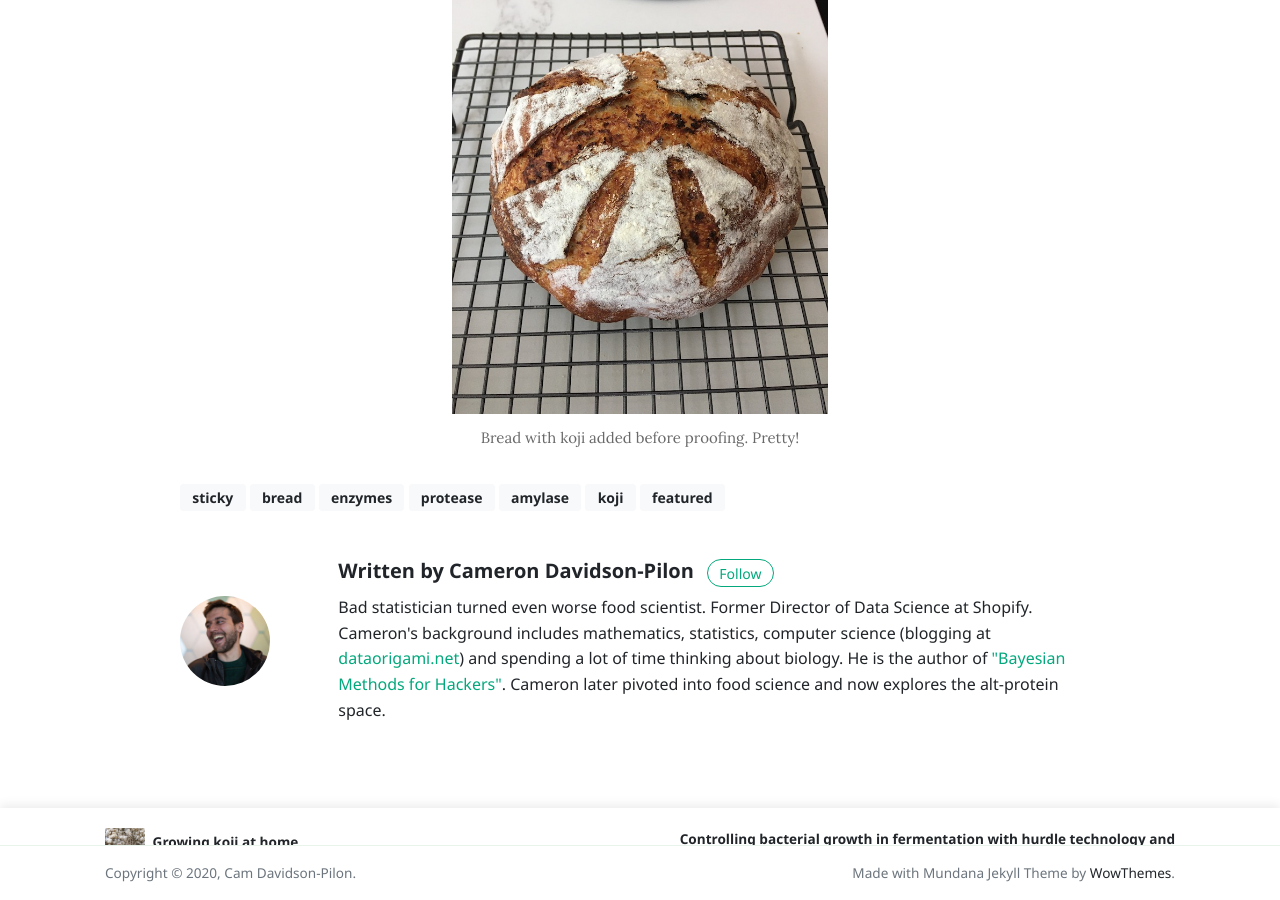
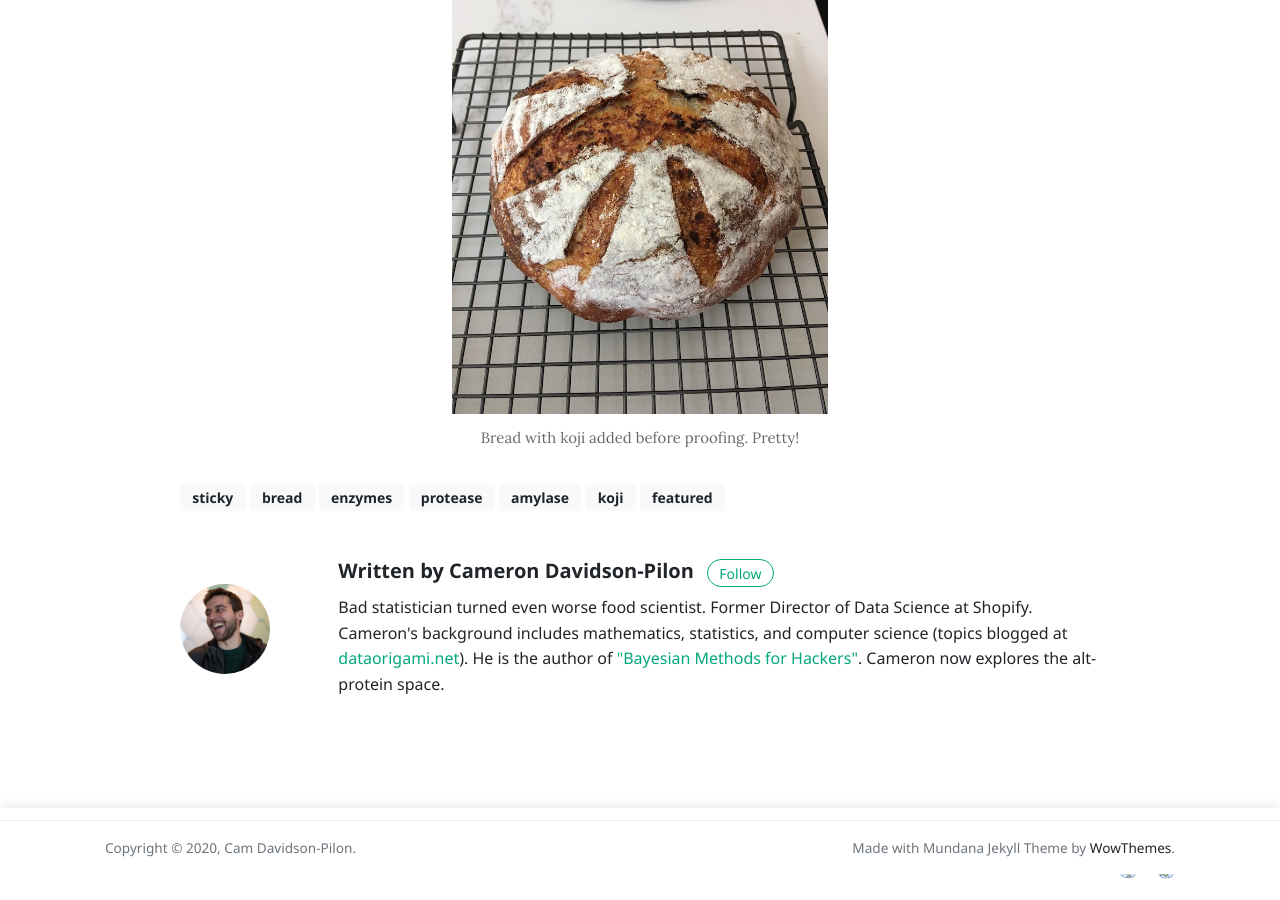
Before and after one commit to ControlledMold/ControlledMold.github.io, a Jekyll site: the page built from _posts/2020-03-14-adding-protease-to-bread-dough.md, in a window 1280 px wide and 900 px high, scrolled down 5371 px. Built offline with Jekyll 4.4.1, drawn with Linux system fonts in a browser that asks for light colours; nearby versions of some CDN libraries; comment, search, counter and statistics services are not loaded; some of the changed text lies outside the part shown.

```diff
--- a/_config.yml
+++ b/_config.yml
@@ -26,8 +26,7 @@ authors:
       bio:            'Bad statistician turned even worse food scientist. Former Director of Data Science at Shopify.
 
 
-Cameron''s background includes mathematics, statistics, computer science (blogging at <a href="https://dataorigami.net/">dataorigami.net</a>) and spending a lot of time
-thinking about biology. He is the author of <a href="https://www.amazon.ca/Bayesian-Methods-Hackers-Probabilistic-Programming/dp/0133902838">"Bayesian Methods for Hackers"</a>. Cameron later pivoted into food science and now explores the alt-protein space.'
+Cameron''s background includes mathematics, statistics, and computer science (topics blogged at <a href="https://dataorigami.net/">dataorigami.net</a>). He is the author of <a href="https://www.amazon.ca/Bayesian-Methods-Hackers-Probabilistic-Programming/dp/0133902838">"Bayesian Methods for Hackers"</a>. Cameron now explores the alt-protein space.'
 
       email:          cam.davidson.pilon@gmail.com
       twitter:        https://www.twitter.com/cmrn_dp
```
Also changed, not shown: _posts/2020-03-14-adding-protease-to-bread-dough.md (+3 -3 lines).
